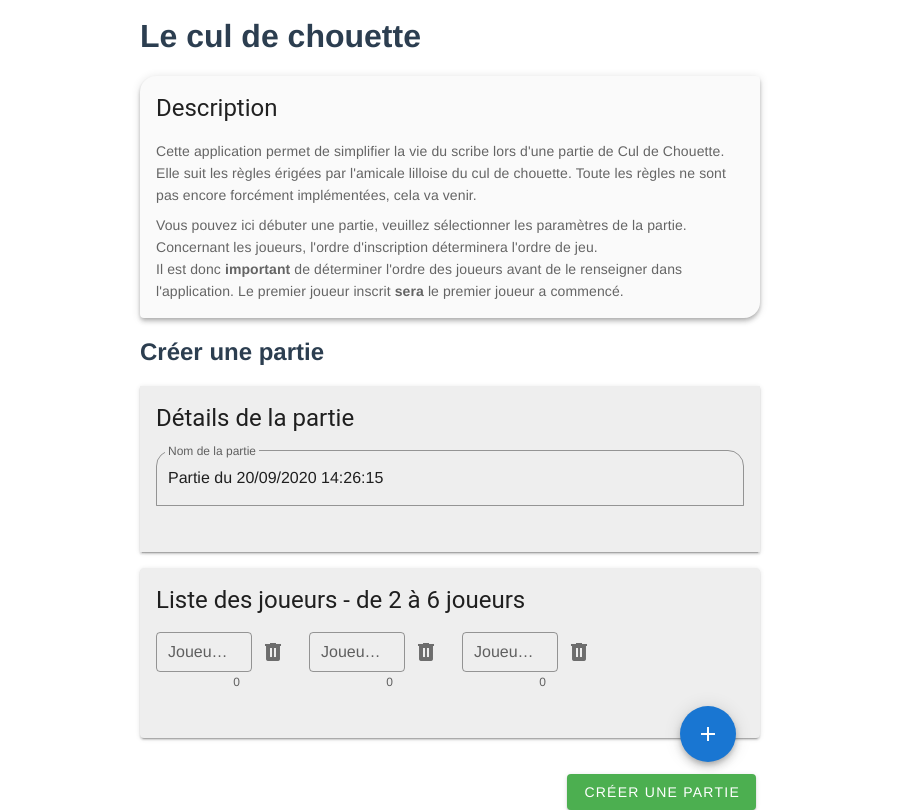
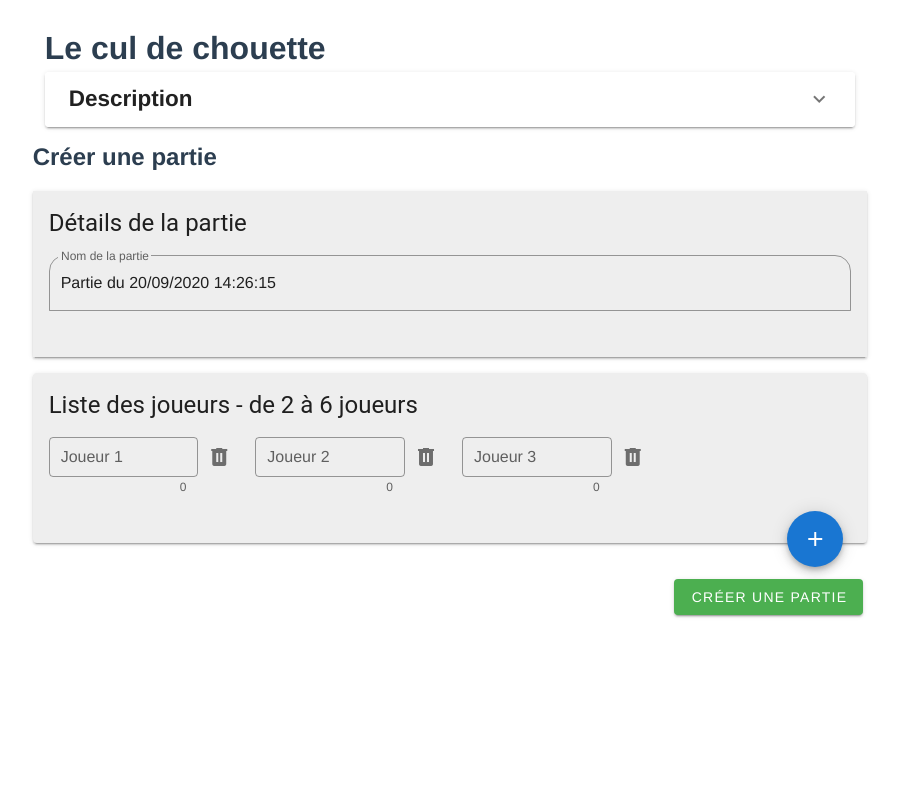
Before and after one commit to Kize/cul-de-chouette, a Vue app: page / in a window 1280 px wide. Shown: the whole page, without its empty margins (190-1089 px from the left). Built offline with nearby package versions, Linux system fonts and the light colour scheme; the HTML template or start-up script is replaced by a standard one.

Commit message:
feat: add accordion on home's description

```diff
--- a/src/store/current-game/current-game.store.ts
+++ b/src/store/current-game/current-game.store.ts
@@ -168,7 +168,7 @@ export const CurrentGameStoreModule: Module<CurrentGameState, RootState> = {
     handleEndTurn({ state, commit, dispatch, getters }): void {
       const highestPlayer = getters.getHighestPlayer;
       const isGameFinished = getters.getPlayerScore(highestPlayer.name) >= 343;
-      console.log(highestPlayer.name, isGameFinished);
+
       if (isGameFinished) {
         commit("setGameStatus", GameStatus.FINISHED);
       } else {
--- a/src/views/home/Home.vue
+++ b/src/views/home/Home.vue
@@ -1,7 +1,7 @@
 <template>
   <v-row>
     <v-spacer></v-spacer>
-    <v-col cols="6">
+    <v-col cols="8">
       <Intro />
       <NewGameForm />
     </v-col>
--- a/src/views/home/components/Intro.vue
+++ b/src/views/home/components/Intro.vue
@@ -1,28 +1,32 @@
 <template>
-  <div>
+  <v-container>
     <h1>Le cul de chouette</h1>
-    <v-card class="my-4" color="grey lighten-5" shaped raised elevation="4">
-      <v-card-title class="headline">Description</v-card-title>
 
-      <v-card-text>
+    <v-expansion-panels accordion hover>
+      <v-expansion-panel>
+        <v-expansion-panel-header>
+          <h2>Description</h2>
+        </v-expansion-panel-header>
+        <v-expansion-panel-content>
           <p class="mb-2">
             Cette application permet de simplifier la vie du scribe lors d'une
-          partie de Cul de Chouette. Elle suit les règles érigées par l'amicale
-          lilloise du cul de chouette. Toute les règles ne sont pas encore
-          forcément implémentées, cela va venir.
+            partie de Cul de Chouette. Elle suit les règles érigées par
+            l'amicale lilloise du cul de chouette. Toute les règles ne sont pas
+            encore forcément implémentées, cela va venir.
           </p>
 
           <p class="mb-0">
             Vous pouvez ici débuter une partie, veuillez sélectionner les
-          paramètres de la partie. Concernant les joueurs, l'ordre d'inscription
-          déterminera l'ordre de jeu. <br />
+            paramètres de la partie. Concernant les joueurs, l'ordre
+            d'inscription déterminera l'ordre de jeu. <br />
             Il est donc <b>important</b> de déterminer l'ordre des joueurs avant
             de le renseigner dans l'application. Le premier joueur inscrit
             <b>sera</b> le premier joueur a commencé.
-        </p>
-      </v-card-text>
-    </v-card>
-  </div>
+          </p></v-expansion-panel-content
+        >
+      </v-expansion-panel>
+    </v-expansion-panels>
+  </v-container>
 </template>
 
 <script lang="ts">
```
Lines whose indentation alone changed are shown as unchanged.
